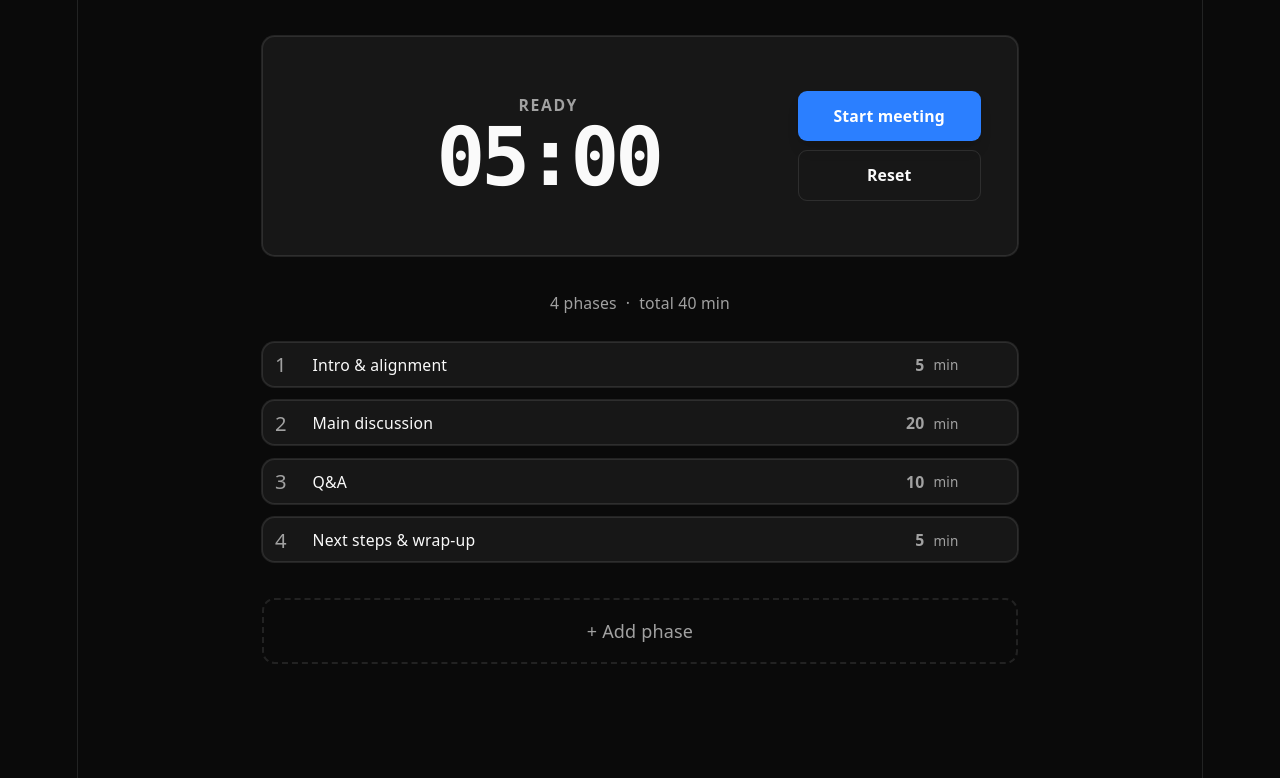
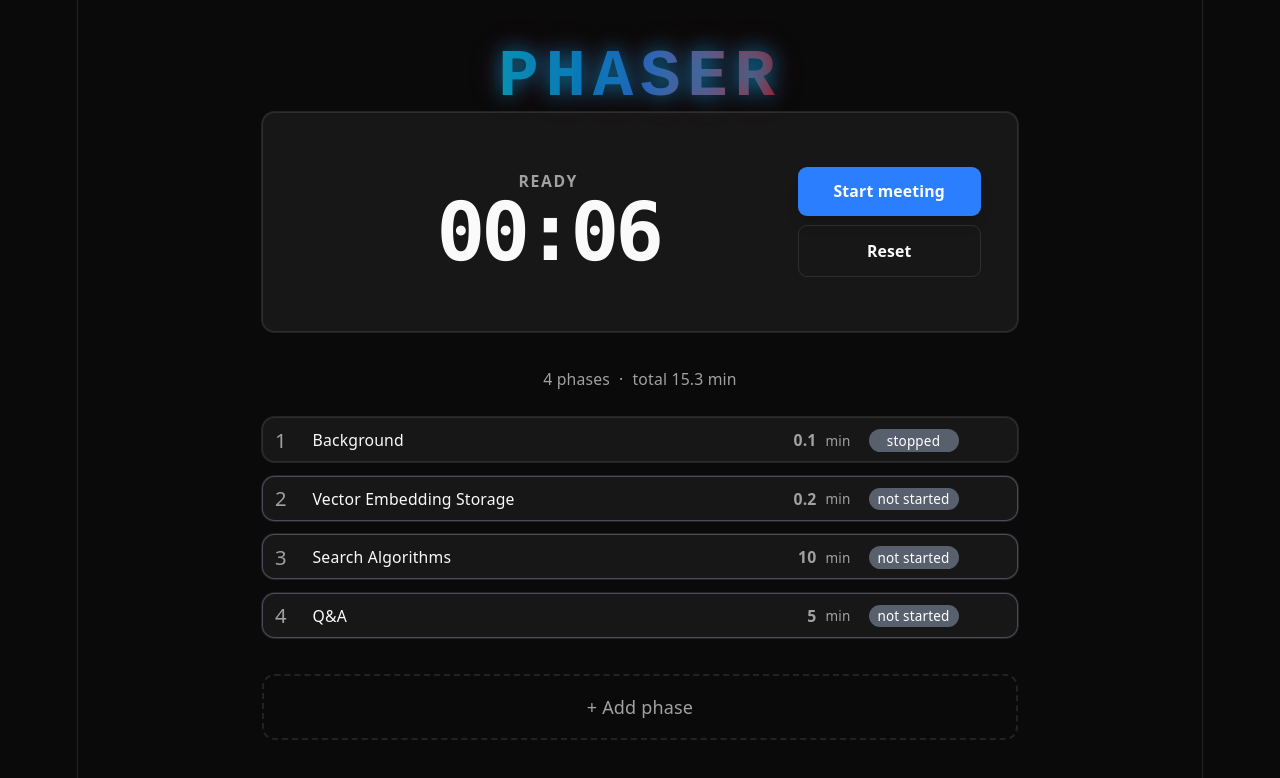
Before and after one commit to Nox1091/Phaser, a React (Vite) app: page / in a window 1280 px wide. Shown: the top 778 px of the page. Built offline with nearby package versions, Linux system fonts and the light colour scheme.

Commit message:
advance timer through phases, auto-start on next phase, some styling changes

```diff
--- a/src/App.tsx
+++ b/src/App.tsx
@@ -1,38 +1,101 @@
-import { useState } from "react";
+import { useEffect, useState } from "react";
 import { useTimer } from "./useTimer";
 import { Card, CardContent, CardHeader } from "@/components/ui/card";
 import { Badge } from "@/components/ui/badge";
 import { X } from "lucide-react";
 import "./App.css";
 
+const phaseData = [
+  {
+    id: 1,
+    name: "Background",
+    durationMins: 0.1,
+    status: "not started",
+  },
+  {
+    id: 2,
+    name: "Vector Embedding Storage",
+    durationMins: 0.2,
+    status: "not started",
+  },
+  {
+    id: 3,
+    name: "Search Algorithms",
+    durationMins: 10,
+    status: "not started",
+  },
+  {
+    id: 4,
+    name: "Q&A",
+    durationMins: 5,
+    status: "not started",
+  },
+];
+
 function App() {
-  const [phases, setPhases] = useState([
-    {
-      id: 1,
-      name: "Intro & alignment",
-      durationMins: 5,
-      status: "not started",
-    },
-    { id: 2, name: "Main discussion", durationMins: 20, status: "in progress" },
-    { id: 3, name: "Q&A", durationMins: 10, status: "not started" },
-    {
-      id: 4,
-      name: "Next steps & wrap-up",
-      durationMins: 5,
-      status: "not started",
-    },
-  ]);
+  const [phases, setPhases] = useState(phaseData);
   const [phaseIndex, setPhaseIndex] = useState(0);
   const currentPhase = phases[phaseIndex];
   const durationMs = (currentPhase?.durationMins || 0) * 60 * 1000;
-  const { start, pause, resume, reset, remainingTimeMs, timerState } =
-    useTimer(durationMs);
+  const { start, pause, resume, reset, remainingTimeMs, timerState } = useTimer(
+    durationMs,
+    {
+      // onStart: () => {
+      //   setPhases((prev) => {
+      //     const newPhases = [...prev];
+      //     newPhases[phaseIndex] = {
+      //       ...newPhases[phaseIndex],
+      //       status: "running",
+      //     };
+      //     return newPhases;
+      //   });
+      // },
+      onComplete: () => {
+        // when timer completes, advance to next phase
+        if (phaseIndex < phases.length - 1) {
+          setPhaseIndex(phaseIndex + 1);
+          setPhases((prev) => {
+            const newPhases = [...prev];
+            newPhases[phaseIndex] = {
+              ...newPhases[phaseIndex],
+              status: "completed",
+            };
+            if (phaseIndex + 1 < newPhases.length) {
+              newPhases[phaseIndex + 1] = {
+                ...newPhases[phaseIndex + 1],
+                status: "running",
+              };
+            }
+            return newPhases;
+          });
+        }
+      },
+    },
+  );
+
+  useEffect(() => {
+    setPhases((prev) => {
+      const newPhases = [...prev];
+      newPhases[phaseIndex] = {
+        ...newPhases[phaseIndex],
+        status: timerState,
+      };
+      return newPhases;
+    });
+  }, [timerState]);
 
   const totalDuration = phases.reduce((sum, p) => sum + p.durationMins, 0);
   const getStatusLabel = () => {
     if (timerState === "running") return "RUNNING";
     if (timerState === "paused") return "PAUSED";
     return "READY";
+  };
+
+  const getPhaseStatus = (index: number) => {
+    if (index < phaseIndex) return "completed";
+    if (index === phaseIndex)
+      return timerState === "running" ? "running" : "paused";
+    return "not started";
   };
 
   const deletePhase = (id: number) => {
@@ -54,6 +117,19 @@
 
   return (
     <div className="min-h-screen bg-background text-foreground p-8">
+      <div className="text-6xl font-black tracking-tighter text-center">
+        <span
+          className="bg-gradient-to-r from-cyan-400 via-blue-500 to-red-600 bg-clip-text text-transparent drop-shadow-lg animate-pulse"
+          style={{
+            textShadow:
+              "0 0 20px rgba(2, 183, 255, 0.84), 0 0 40px rgba(245, 16, 123, 0.3)",
+            fontFamily: "monospace",
+            letterSpacing: "0.1em",
+          }}
+        >
+          PHASER
+        </span>
+      </div>
       <div className="max-w-2xl mx-auto">
         <Card className="mb-8 bg-card border border-border">
           <CardHeader className="p-8">
@@ -108,34 +184,13 @@
 
         <div className="space-y-3 mb-8">
           {phases.map((phase, index) => (
-            <Card
+            <PhaseCard
               key={phase.id}
-              className="bg-card border border-border hover:border-border/80 transition-colors group h-10 p-0"
-            >
-              <CardContent className="p-1 flex items-center justify-between">
-                <div className="flex items-center gap-4 flex-1">
-                  <span className="text-muted-foreground font-medium text-lg w-6 text-center">
-                    {index + 1}
-                  </span>
-                  <span className="text-foreground font-medium">
-                    {phase.name}
-                  </span>
-                </div>
-
-                <div className="flex items-center gap-4">
-                  <div className="flex items-center gap-2 text-muted-foreground">
-                    <span className="font-semibold">{phase.durationMins}</span>
-                    <span className="text-xs">min</span>
-                  </div>
-                  <button
-                    onClick={() => deletePhase(phase.id)}
-                    className={`p-2 text-muted-foreground hover:text-foreground hover:bg-transparent rounded-md transition-colors opacity-0 group-hover:opacity-100 ${timerState === "running" ? "invisible" : ""}`}
-                  >
-                    <X size={18} />
-                  </button>
-                </div>
-              </CardContent>
-            </Card>
+              phase={phase}
+              index={index}
+              timerState={timerState}
+              onDelete={deletePhase}
+            />
           ))}
         </div>
 
@@ -152,6 +207,74 @@
   );
 }
 
+const PhaseCard = ({ phase, index, timerState, onDelete }) => {
+  const currentStatus = phase.status;
+  return (
+    <Card
+      key={phase.id}
+      className={`bg-card border hover:border-opacity-80 transition-colors group h-10 p-0 ${getStatusBorderColor(currentStatus)}`}
+    >
+      <CardContent className="p-1 flex items-center justify-between">
+        <div className="flex items-center gap-4 flex-1">
+          <span className="text-muted-foreground font-medium text-lg w-6 text-center">
+            {index + 1}
+          </span>
+          <span className="text-foreground font-medium">{phase.name}</span>
+        </div>
+
+        <div className="flex items-center gap-4">
+          <div className="flex items-center gap-2 text-muted-foreground">
+            <span className="font-semibold">{phase.durationMins}</span>
+            <span className="text-xs">min</span>
+          </div>
+          <Badge
+            variant="default"
+            className={`rounded-full p-1 w-20 flex justify-center ${getStatusColor(currentStatus)}`}
+          >
+            {currentStatus}
+          </Badge>
+          <button
+            onClick={() => onDelete(phase.id)}
+            className={`p-2 text-muted-foreground hover:text-foreground hover:bg-transparent rounded-md transition-colors opacity-0 group-hover:opacity-100 ${timerState === "running" ? "invisible" : ""}`}
+          >
+            <X size={18} />
+          </button>
+        </div>
+      </CardContent>
+    </Card>
+  );
+};
+
+const getStatusColor = (status: string) => {
+  switch (status) {
+    case "completed":
+      return "bg-purple-500/80 text-white";
+    case "running":
+      return "bg-blue-500/80 text-white";
+    case "paused":
+      return "bg-yellow-500/80 text-white";
+    case "not started":
+      return "bg-gray-500/80 text-white";
+    default:
+      return "bg-gray-500/80 text-white";
+  }
+};
+
+const getStatusBorderColor = (status: string) => {
+  switch (status) {
+    case "completed":
+      return "border-purple-500/60";
+    case "running":
+      return "border-blue-500/60";
+    case "paused":
+      return "border-yellow-500/60";
+    case "not started":
+      return "border-gray-500/60";
+    default:
+      return "border-border";
+  }
+};
+
 const formatTime = (ms: number): string => {
   const totalSeconds = Math.floor(ms / 1000);
   const minutes = Math.floor(totalSeconds / 60);
--- a/src/useTimer.ts
+++ b/src/useTimer.ts
@@ -1,6 +1,15 @@
-import { useRef, useState } from "react";
+import { useRef, useState, useEffect } from "react";
 
-export const useTimer = (durationMs: number = 0) => {
+export const useTimer = (
+  durationMs: number = 0,
+  {
+    onStart,
+    onComplete,
+  }: {
+    onStart: () => void;
+    onComplete: () => void;
+  },
+) => {
   const [remainingTimeMs, setRemainingTimeMs] = useState(durationMs);
   const [timerState, setTimerState] = useState<
     "stopped" | "running" | "paused"
@@ -12,6 +21,7 @@
   const start = () => {
     startTimeRef.current = Date.now();
     setTimerState("running");
+    //onStart();
 
     intervalRef.current = setInterval(() => {
       const elapsed = Date.now() - startTimeRef.current;
@@ -45,6 +55,14 @@
     setTimerState("stopped");
   };
 
+  useEffect(() => {
+    if (remainingTimeMs <= 0 && timerState === "running") {
+      onComplete();
+      reset();
+      start();
+    }
+  }, [remainingTimeMs, timerState, durationMs]);
+
   return {
     start,
     pause,
```
